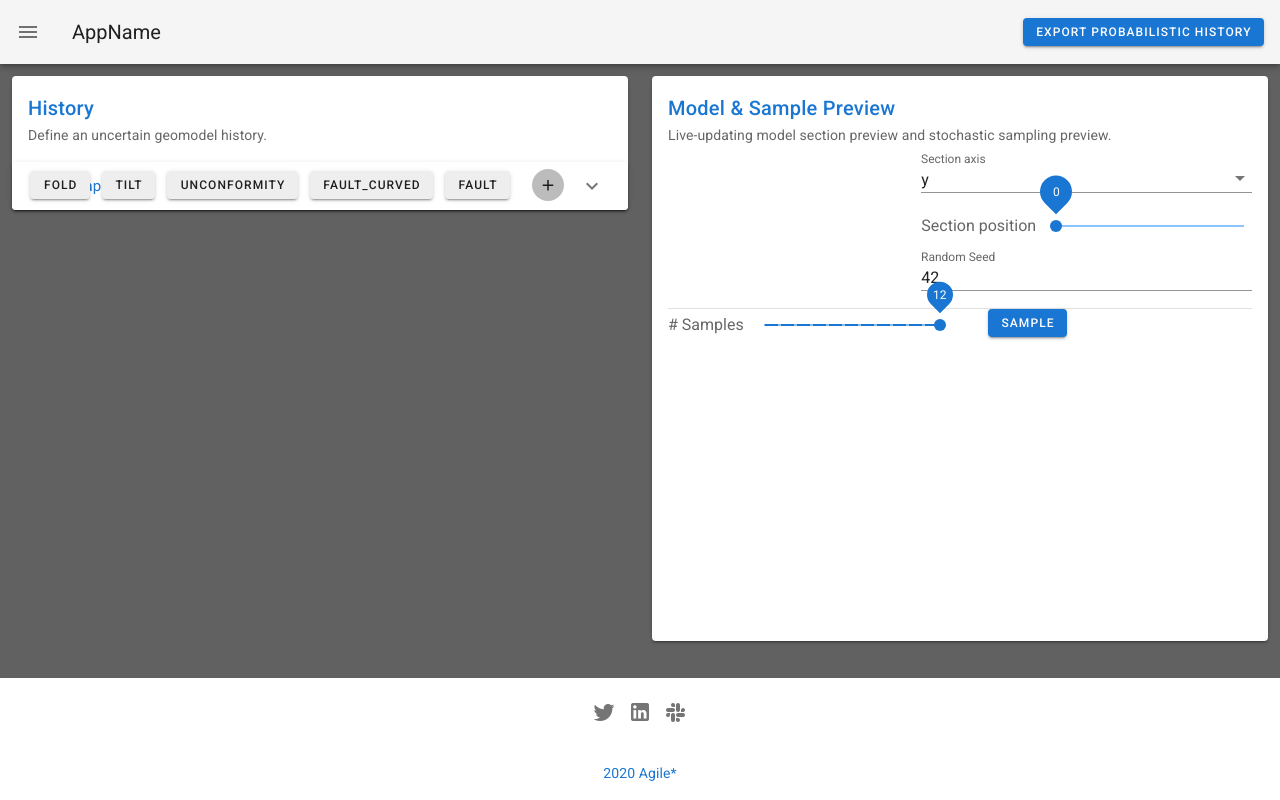
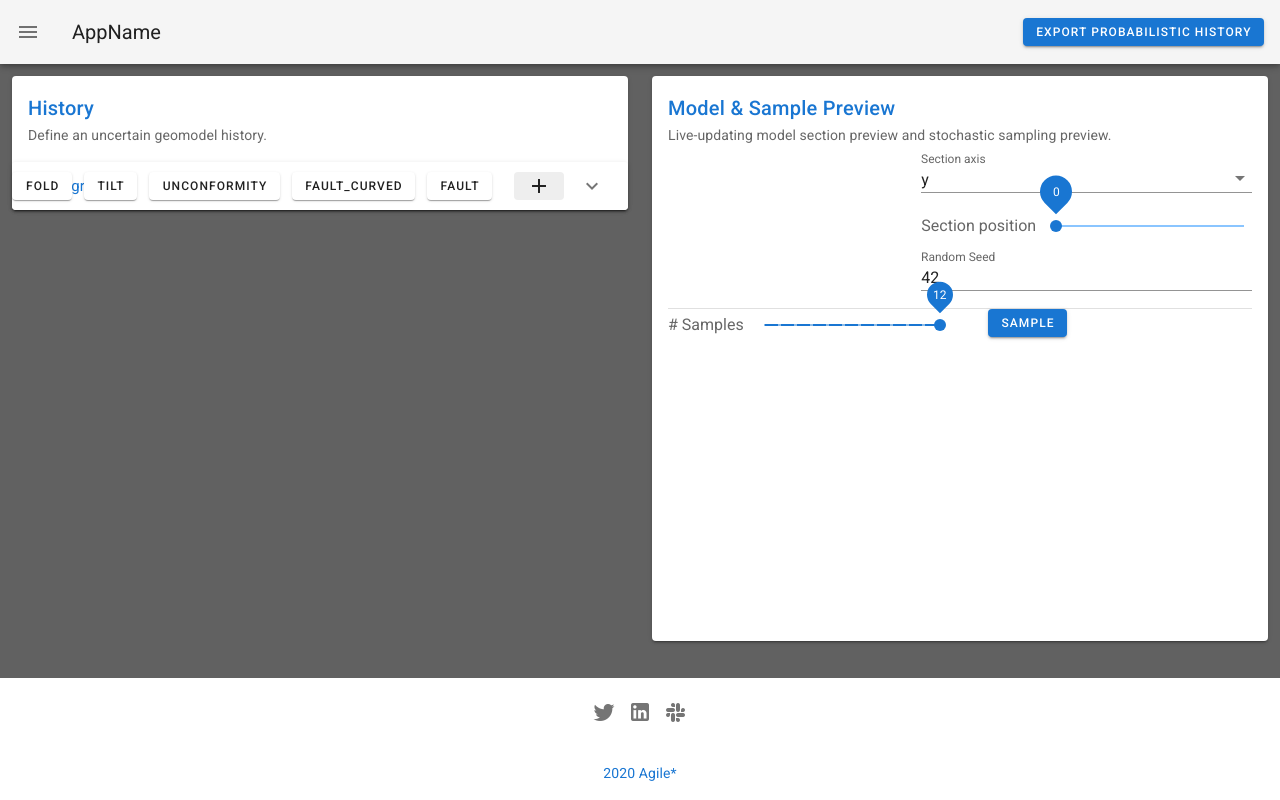
Before and after one commit to agilescientific/modelr2, a Vue app: page /#/model in a window 1280 px wide. Both pictures are taken after a click on the button 548 px from the left and 185 px from the top of the page. Built offline with nearby package versions, Linux system fonts and the light colour scheme.

Commit message:
Design refactoring 1

```diff
--- a/src/components/Events/AddEvent.vue
+++ b/src/components/Events/AddEvent.vue
@@ -13,8 +13,7 @@
       <v-btn
         color="grey lighten-3"
         class="elevation-0"
-        fab
-        x-small
+        small
       >
         <v-icon>mdi-plus</v-icon>
       </v-btn>
@@ -22,7 +21,8 @@
     <v-btn
       v-for="event in Object.keys(events)" :key="event"
       small
-      color="grey lighten-3"
+      color="white"
+      class="elevation-1"
       @click="insertEvent(event)"
     >
       {{ event }}
@@ -142,7 +142,7 @@ export default {
 
 <style scoped>
 .speeddial {
-  margin-top: -9px;
+  margin-top: -6px;
   box-shadow: 0px 0px white;
 }
 </style>
--- a/src/components/Events/DeleteEvent.vue
+++ b/src/components/Events/DeleteEvent.vue
@@ -1,10 +1,10 @@
 <template>
   <v-btn
-    color="white red--text text--lighten-4"
+    color="grey lighten-3 red--text text--lighten-2"
     class="elevation-0"
-    x-small
+    small
     absolute
-    :style="{'margin-right': '105px', 'margin-top': '12px', 'right': 0, 'top': 0}"
+    :style="{'margin-right': '105px', 'margin-top': '10px', 'margin-right': '9px', 'right': 0, 'top': 0}"
     @click="deleteEvent()"
   >
     <v-icon>mdi-delete-forever</v-icon>
```
